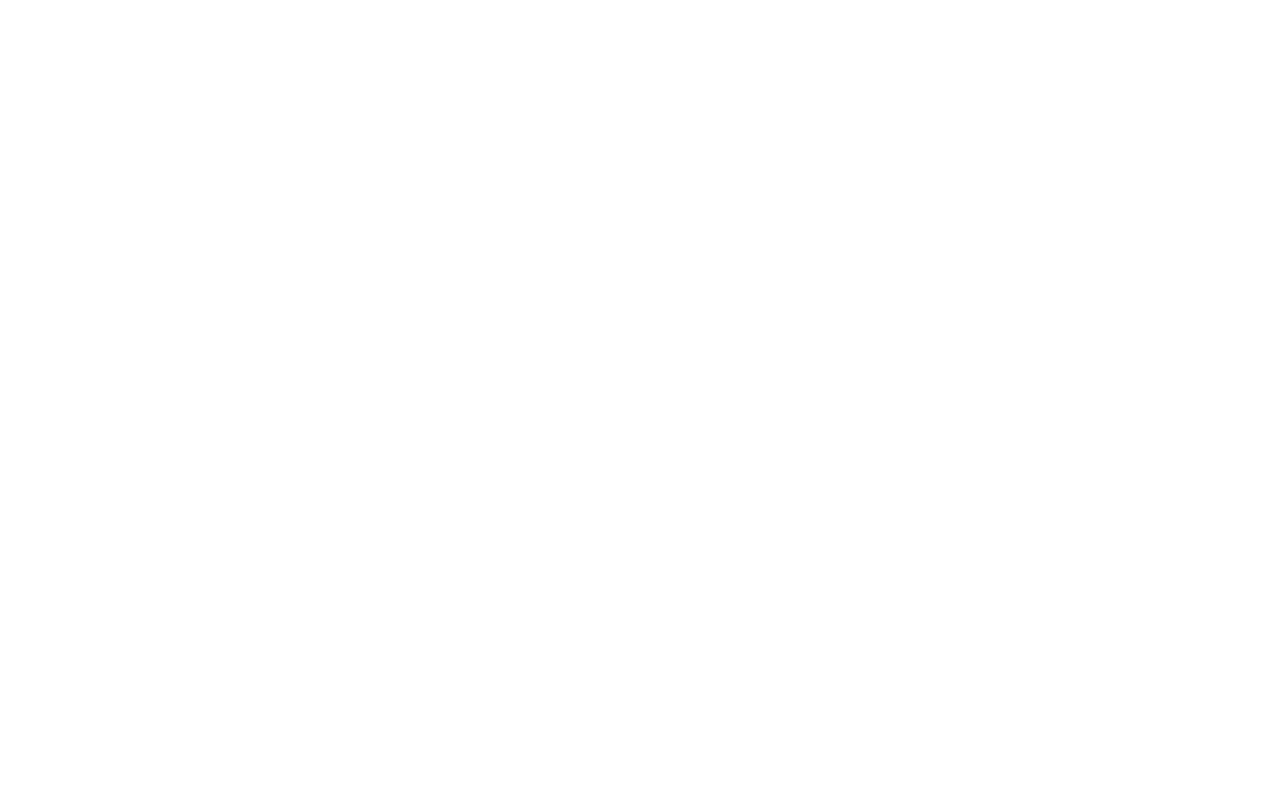
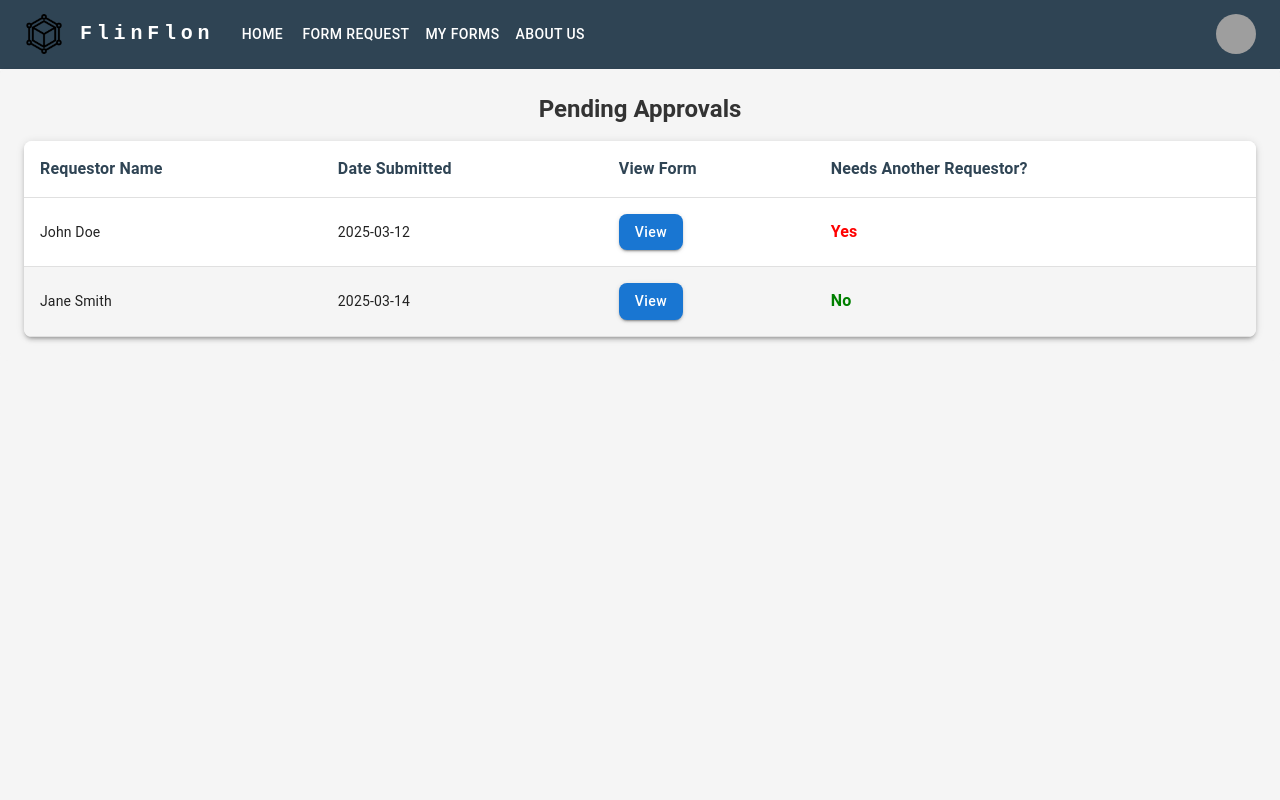
Before and after one commit to David-Gaspar-H/cosc4353-flin-flon, a React (Vite) app in the folder frontend/: page /form-approval in a window 1280 px wide. Before the commit this address had no page. Shown: the top 800 px of the page. Built offline with nearby package versions, Linux system fonts and the light colour scheme; grey boxes are pictures that could not be loaded.

Commit message:
Feat: added new page for admin to view all forms needing approval.

```diff
--- a/frontend/src/App.jsx
+++ b/frontend/src/App.jsx
@@ -7,6 +7,7 @@
 import AuthCallback from "./components/AuthCallback";
 import UserForms from "./components/UserForms.jsx";
 import UserFormRequest from "./components/UserFormRequest.jsx";
+import AdminFormApproval from "./components/AdminFormApproval.jsx";
 
 function App() {
 	return (
@@ -31,6 +32,12 @@
 					<Route path="/form-request" element={<UserFormRequest />} />
 				</Routes>
 				<Routes>
+					<Route
+						path="/form-approval"
+						element={<AdminFormApproval />}
+					/>
+				</Routes>
+				<Routes>
 					<Route path="/auth/callback" element={<AuthCallback />} />
 				</Routes>
 			</Router>
--- /dev/null
+++ b/frontend/src/components/AdminFormApproval.jsx
@@ -0,0 +1,48 @@
+import React from "react";
+import { Grid2, Paper } from "@mui/material";
+import ResponsiveAppBar from "./ResponsiveAppBar";
+import Footer from "./Footer";
+import FormTable from "./FormTable";
+
+const AdminFormApproval = () => {
+	const adminForms = [
+		{
+			formName: "Reduce Course Load",
+			firstName: "John",
+			lastName: "Doe",
+			dateSubmitted: "2025-03-12",
+			needsAnotherRequestor: true,
+		},
+		{
+			formName: "FERPA",
+			firstName: "Jane",
+			lastName: "Smith",
+			dateSubmitted: "2025-03-14",
+			needsAnotherRequestor: false,
+		},
+	];
+	return (
+		<>
+			<ResponsiveAppBar />
+
+			<Grid2 container direction={"column"} sx={{ height: "100vh" }}>
+				<Paper
+					sx={{
+						flex: 1,
+						marginBottom: "10px",
+						backgroundColor: "#f5f5f5",
+					}}
+				>
+					<FormTable
+						isAdmin={true}
+						formsData={adminForms}
+						sx={{ pt: 6 }}
+					></FormTable>
+				</Paper>
+			</Grid2>
+			<Footer />
+		</>
+	);
+};
+
+export default AdminFormApproval;
```
